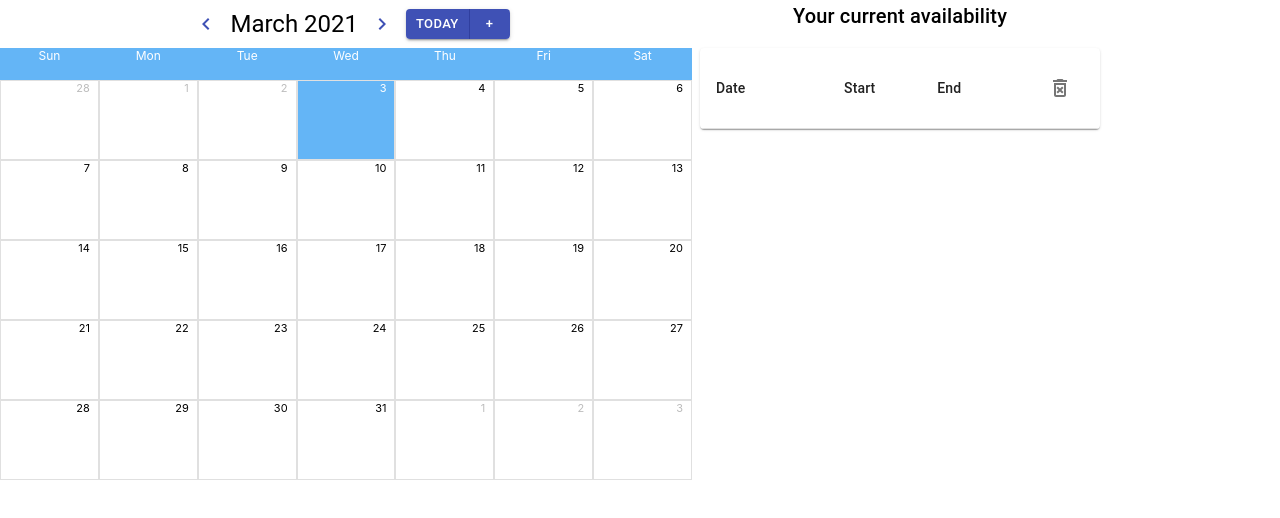
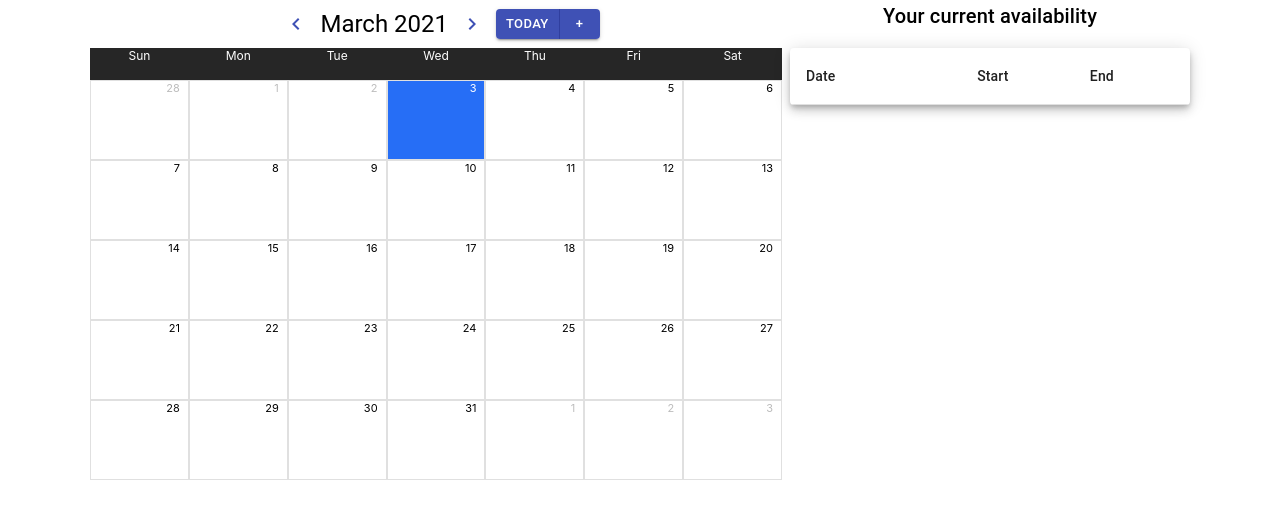
Before and after one commit to quddd/availability-calendar, a React (Create React App) app: page / in a window 1280 px wide. Shown: the top 518 px of the page. Built offline with nearby package versions, Linux system fonts and the light colour scheme.

Commit message:
Update Calendar.js

```diff
--- a/src/components/Calendar.js
+++ b/src/components/Calendar.js
@@ -26,7 +26,7 @@ import {
 } from "date-fns";
 import NavigateNextIcon from "@material-ui/icons/NavigateNext";
 import NavigateBeforeIcon from "@material-ui/icons/NavigateBefore";
-import DeleteForeverOutlinedIcon from "@material-ui/icons/DeleteForeverOutlined";
+import DeleteIcon from "@material-ui/icons/Delete";
 import Popup from "./Popup";
 import TimeForm from "./TimeForm";
 
@@ -41,14 +41,14 @@ const useStyles = makeStyles((theme) => ({
   },
   weekNames: {
     color: theme.palette.common.white,
-    background: theme.palette.info.light,
+    background: "#262626",
     height: "4vh",
     minWidth: 50,
     padding: theme.spacing(0, 1),
     fontSize: theme.spacing(1.5),
   },
   currentDate: {
-    background: theme.palette.info.light,
+    background: "#266EF6",
     color: theme.palette.common.white,
   },
   notSameMonth: {
@@ -61,6 +61,9 @@ const useStyles = makeStyles((theme) => ({
     marginTop: theme.spacing(2),
     maxHeight: "40vh",
     width: 400,
+  },
+  deleteIcon: {
+    color: "#800080",
   },
 }));
 
@@ -121,7 +124,7 @@ function Calendar() {
   };
   return (
     <div>
-      <Grid container direction='row' spacing={1}>
+      <Grid container direction='row' spacing={1} justify='center'>
         <Grid container item className={classes.calendar}>
           <Grid
             container
@@ -167,18 +170,18 @@ function Calendar() {
           <Typography align='center' variant='h6' component='h6'>
             Your current availability
           </Typography>
-          <TableContainer className={classes.table} component={Paper}>
+          <TableContainer
+            className={classes.table}
+            component={Paper}
+            elevation={6}
+          >
             <Table>
               <TableHead>
                 <TableRow>
                   <TableCell>Date </TableCell>
                   <TableCell align='right'>Start</TableCell>
                   <TableCell align='right'>End</TableCell>
-                  <TableCell align='right'>
-                    <IconButton>
-                      <DeleteForeverOutlinedIcon />
-                    </IconButton>
-                  </TableCell>
+                  <TableCell align='right'></TableCell>
                 </TableRow>
               </TableHead>
               <TableBody>
@@ -195,7 +198,7 @@ function Calendar() {
                           handleDelete(e, key);
                         }}
                       >
-                        <DeleteForeverOutlinedIcon />
+                        <DeleteIcon className={classes.deleteIcon} />
                       </IconButton>
                     </TableCell>
                   </TableRow>
```
